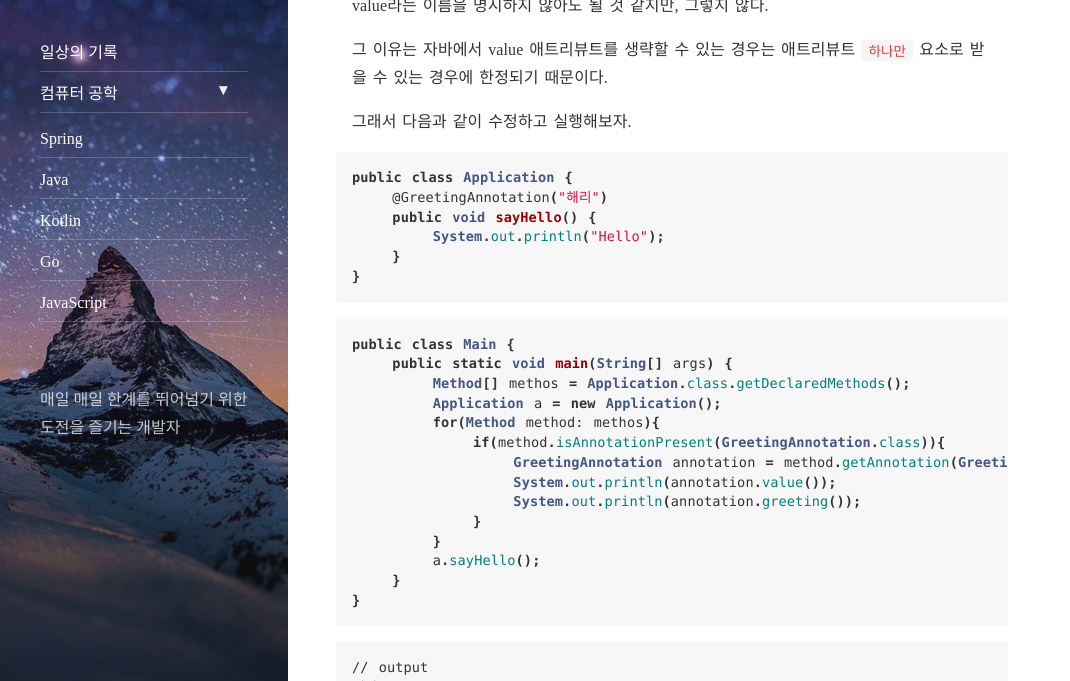
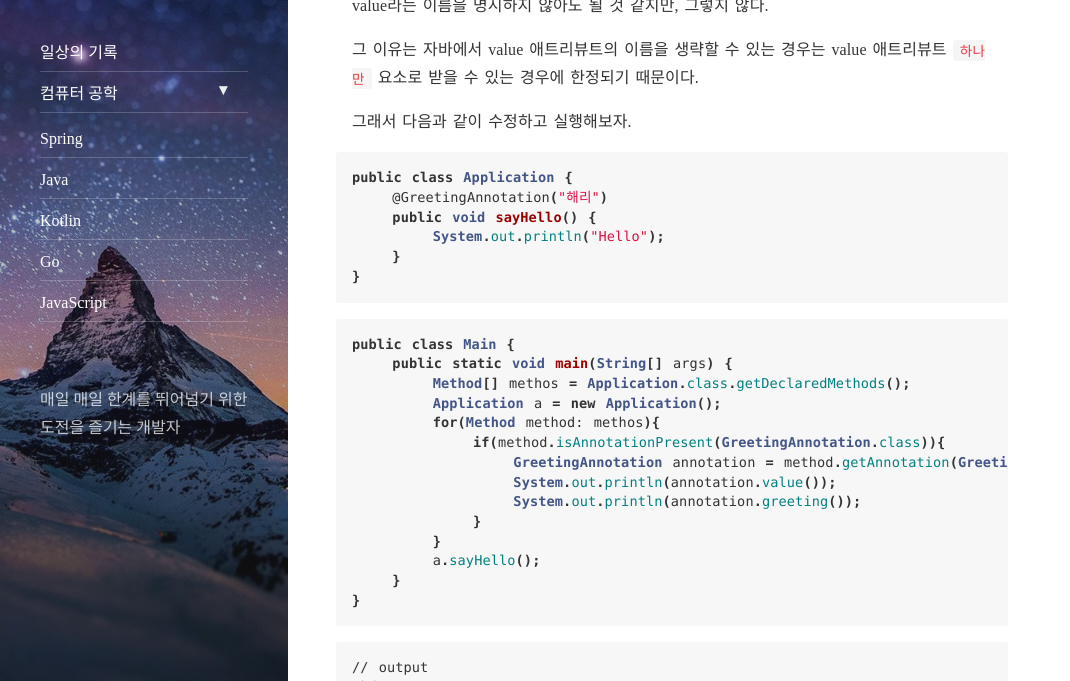
Before and after one commit to minkukjo/minkukjo.github.io, a Jekyll site: the page built from _posts/2020-05-09-Kotlin-11.md, in a window 1280 px wide and 900 px high, scrolled down 2115 px, cut to the strip 219-900 px from the top of the window. Shown: the whole strip, without its empty margins (0-1070 px from the left). Built offline with Jekyll 4.4.1, drawn with Linux system fonts in a browser that asks for light colours; nearby versions of some CDN libraries.

Commit message:
Annotation 글 수정4

```diff
--- a/_posts/2020-05-09-Kotlin-11.md
+++ b/_posts/2020-05-09-Kotlin-11.md
@@ -70,7 +70,7 @@ value에는 "해리"를, greeting에는 "하이요"를 애노테이션 애트리
 
 value라는 이름을 명시하지 않아도 될 것 같지만, 그렇지 않다.
 
-그 이유는 자바에서 value 애트리뷰트를 생략할 수 있는 경우는 애트리뷰트 `하나만` 요소로 받을 수 있는 경우에 한정되기 때문이다.
+그 이유는 자바에서 value 애트리뷰트의 이름을 생략할 수 있는 경우는 value 애트리뷰트 `하나만` 요소로 받을 수 있는 경우에 한정되기 때문이다.
 
 그래서 다음과 같이 수정하고 실행해보자.
 
```
